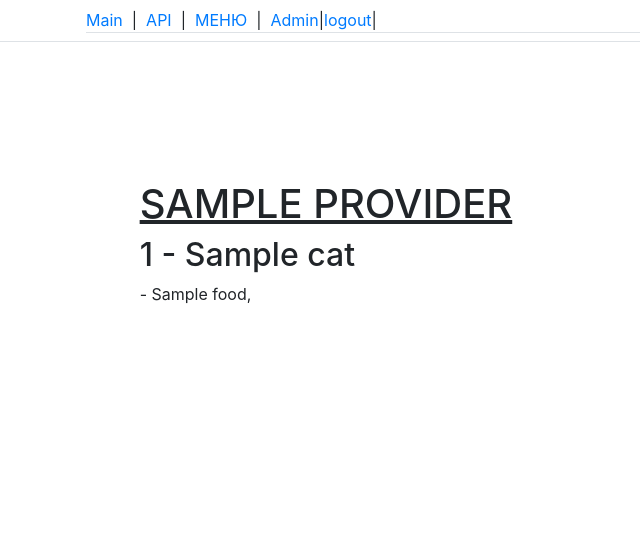
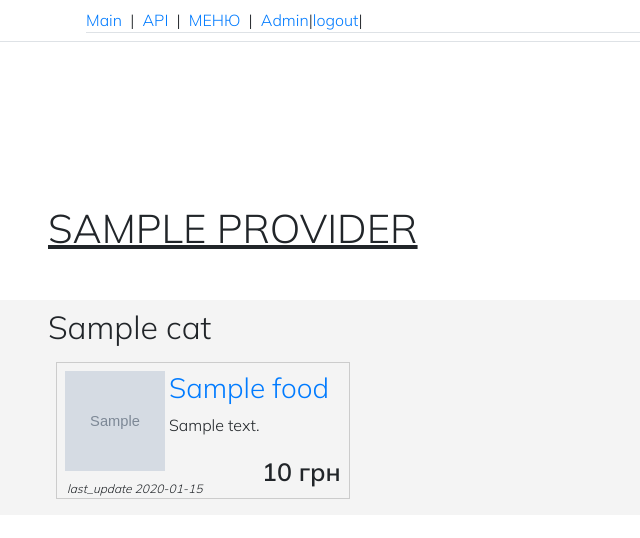
Before and after one commit to Sokirlov/ClerkFoodHub, a Django app: template ClerkFoodhub/templates/catering/manu.html in a window 1280 px wide. Shown: the top 538 px of the page, without its empty margins (0-640 px from the left). Run offline with Django 3.2, Linux system fonts and the light colour scheme; the template is opened without the code that fills it: most values are stand-ins (such as "Sample title", 1, 10 or a date in 2020); grey boxes marked "Sample" are stand-in pictures; some libraries are stand-ins or nearby versions.

Commit message:
update template menu

```diff
--- a/ClerkFoodhub/templates/base.html
+++ b/ClerkFoodhub/templates/base.html
@@ -14,6 +14,8 @@
     <script src="https://stackpath.bootstrapcdn.com/bootstrap/4.4.1/js/bootstrap.min.js"
             integrity="sha384-wfSDF2E50Y2D1uUdj0O3uMBJnjuUD4Ih7YwaYd1iqfktj0Uod8GCExl3Og8ifwB6"
             crossorigin="anonymous"></script>
+    <link rel="preconnect" href="https://fonts.googleapis.com"><link rel="preconnect" href="https://fonts.gstatic.com" crossorigin><link href="https://fonts.googleapis.com/css2?family=Mulish:wght@200;300;600;700;900&display=swap" rel="stylesheet">
+    <style>body{font-family: 'Mulish', sans-serif;}</style>
     {% block header %}{% endblock %}
 </head>
 <body>
--- a/ClerkFoodhub/templates/catering/manu.html
+++ b/ClerkFoodhub/templates/catering/manu.html
@@ -2,20 +2,75 @@
 {% load catering_tags %}
 {% block title %}{% endblock %}
 {% block header %}
+    <style>
+    .cat-container{
+        display: flex;
+        flex-direction: row;
+        flex-wrap: wrap;
+    }
+    .food_image{
+        min-width: 100px;
+        width: 100px;
+        height: 100px;
+        overflow: hidden;
+        background-repeat: no-repeat;
+        background-position: center;
+        background-size: cover;"
+    }
+    .food_block{
+        width: 24%;
+        border: 1px solid #ccc;
+        position: relative;
+    }
+    .food_category:nth-child(2n){
+        background-color: rgba(150,150,150,0.1);
+    }
+    h1{
+        text-decoration: underline;
+        text-transform: uppercase;
+    }
+    .price{
+        font-size: 25px;
+        font-weight: 600;
+        text-align: right;
+    }
+    em{
+        position: absolute;
+        bottom: 0;
+        left: 10px;
+        font-size: 12px;
+    }
+    </style>
 {% endblock %}
 {% block content %}
     <div style="height: 60px;">&nbsp;</div>
-    <div class="row w-100">
+    <div class="w-100">
     <div class="col-1">&nbsp;</div>
     {% for provider in providers %}
-        <div class="ml-5">
-            <h1 style="text-decoration: underline; text-transform: uppercase;">{{ provider }}</h1>
+        <div>
+            <h1 class="ml-5">{{ provider }}</h1>
             {% for cat in provider.categorysfoods.all %}
-                <div class="w-75"><h2>{{ cat.id }} - {{ cat }}</h2>
-                {% for foo in cat.foods.all %}
-                - {{ foo }}, &nbsp;
-                {% endfor %}
-                </div>
+                {% if cat.foods.all %}
+                    <div class="w-100 mt-5 pl-5 p-2 food_category">
+                        <h2>{{ cat }}</h2>
+                        <div class="cat-container">
+                            {% for foo in cat.foods.all %}
+                                <div class="p-2 m-2 d-flex flex-row food_block">
+                                    <div class="food_image" style="background-image: url('{{ foo.image }}');">
+    {#                                    <img src="{{ foo.image }}" height="100px">#} &nbsp;
+                                    </div>
+                                    <div class="pl-1 w-100">
+                                        <h3><a href="{{ foo.link }}">{{ foo.title }}</a></h3>
+                                        <p>{{ foo.description }}</p>
+                                        <div class="price">{{ foo.price }} грн</div>
+                                        <em>last_update {{ foo.last_update }}</em>
+                                    </div>
+
+                                </div>
+                            {% endfor %}
+                        </div>
+                    </div>
+                {% endif %}
             {% endfor %}
 </div>
     {% endfor %}
```
